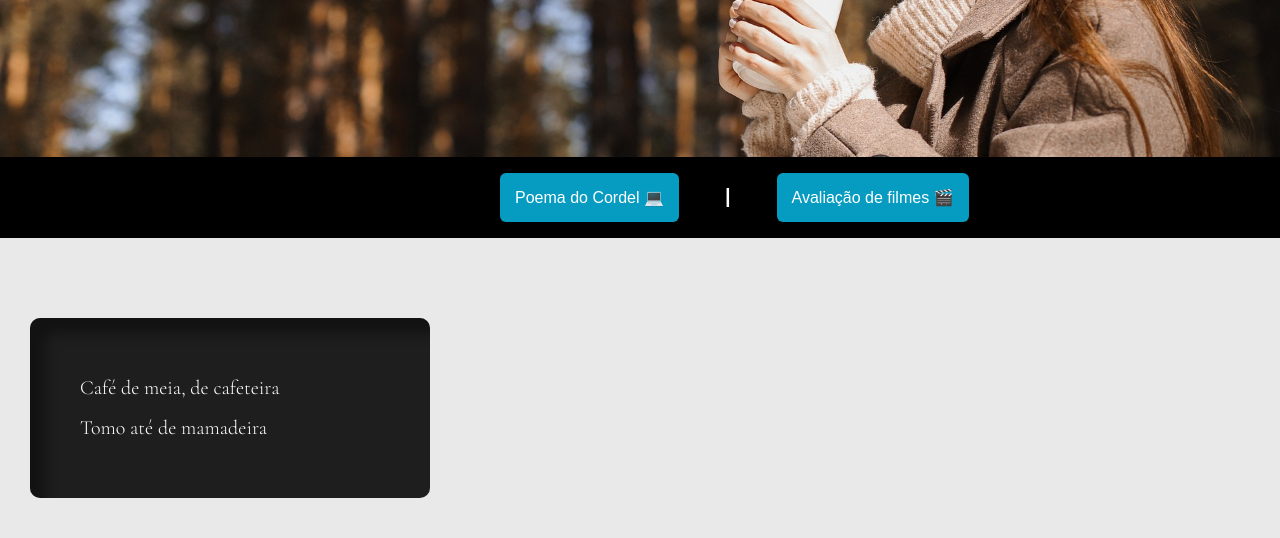
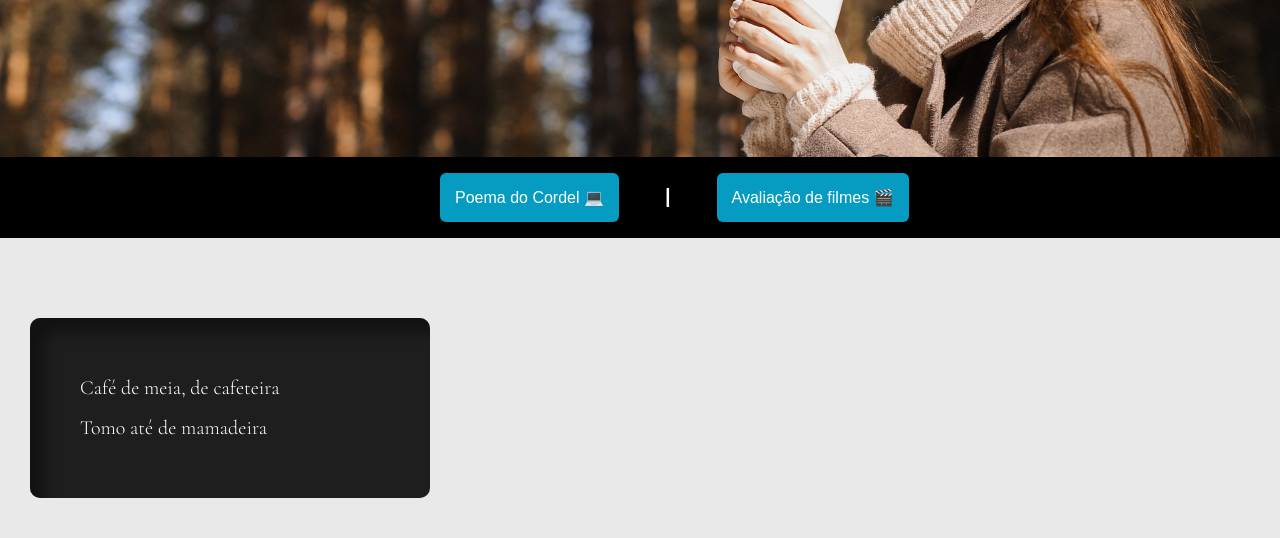
Before and after one commit to MatheusHubInfo/cafe, a plain HTML site: page index.html in a window 1280 px wide. Shown: the part 262-800 px from the top of the page. Drawn offline with nearby package versions, Linux system fonts and the light colour scheme.

Commit message:
ajustando background

```diff
--- a/style.css
+++ b/style.css
@@ -52,11 +52,11 @@ header a:hover, footer a:hover {
 }
 .button{
     color: white;
-    padding-left: 500px;
+    padding-left: 440px;
     padding-bottom: 2vh;
     padding-top: 2vh;
     background-color: black;
-    width: 129vh;
+    width: 138.3vh;
 }
 #cordel{
     padding-right: 5vh;
```
